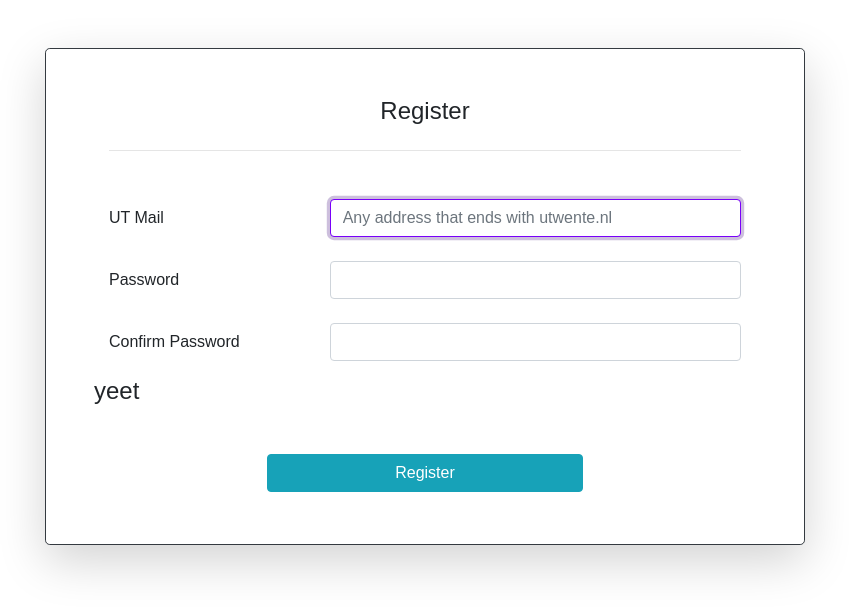
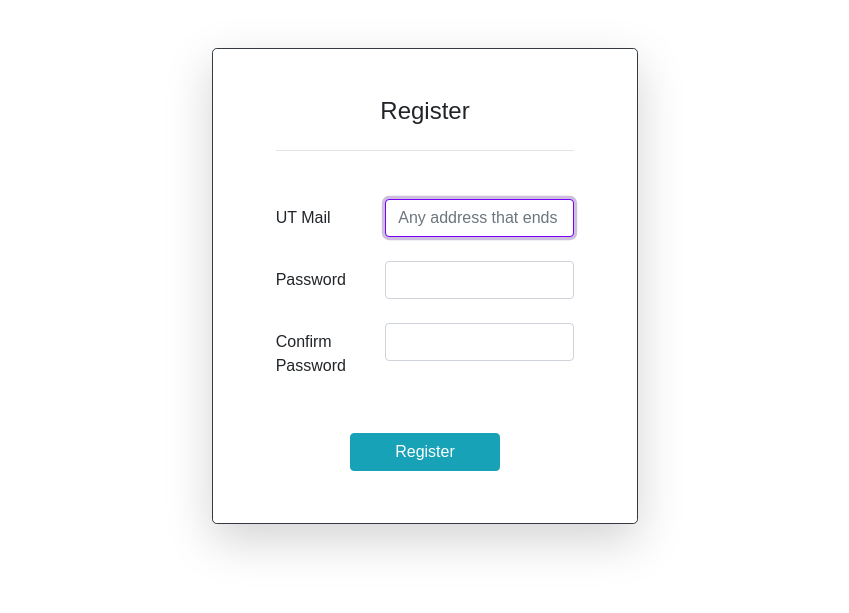
Before and after one commit to utwente-db/DAB, a Django app: page /register/ in a window 1280 px wide. Shown: the top 613 px of the page, without its empty margins (215-1064 px from the left). Run offline with Django 3.2, Linux system fonts and the light colour scheme; some libraries are stand-ins or nearby versions.

Commit message:
actually learned how to use bootstrap

```diff
--- a/designapp1/templates/register.html
+++ b/designapp1/templates/register.html
@@ -9,12 +9,10 @@
 {% endblock %}
 
 {% block content %}
-    <div class="container mt-5">
-        <div class="row">
-            <div class="col-md-8 offset-md-2 border border-dark rounded-lg shadow-lg bg-white">
+    <div class="mt-5 col-10 col-md 6 col-lg-4 center-block
+    container border border-dark rounded-lg shadow-lg bg-white">
         <!-- Register Form -->
         <div class="p-5">
-                    {% csrf_token %}
             <p class="text-center h4 mb-4">Register</p>
             <hr/>
             <div class="mt-5 form-group row">
@@ -39,11 +37,9 @@
                     <div class="invalid-feedback"></div>
                 </div>
             </div>
-                    <div class="font-weight-light row text-center h4"> yeet </div>
+{#            <div class="font-weight-light row text-center h4"> yeet</div>#}
             <button class="btn btn-info btn-block mt-5 mb-1 col-md-6 offset-md-3" id="register-button">Register
             </button>
         </div>
     </div>
-        </div>
-    </div>
 {% endblock %}
```
Lines whose indentation alone changed are shown as unchanged.
